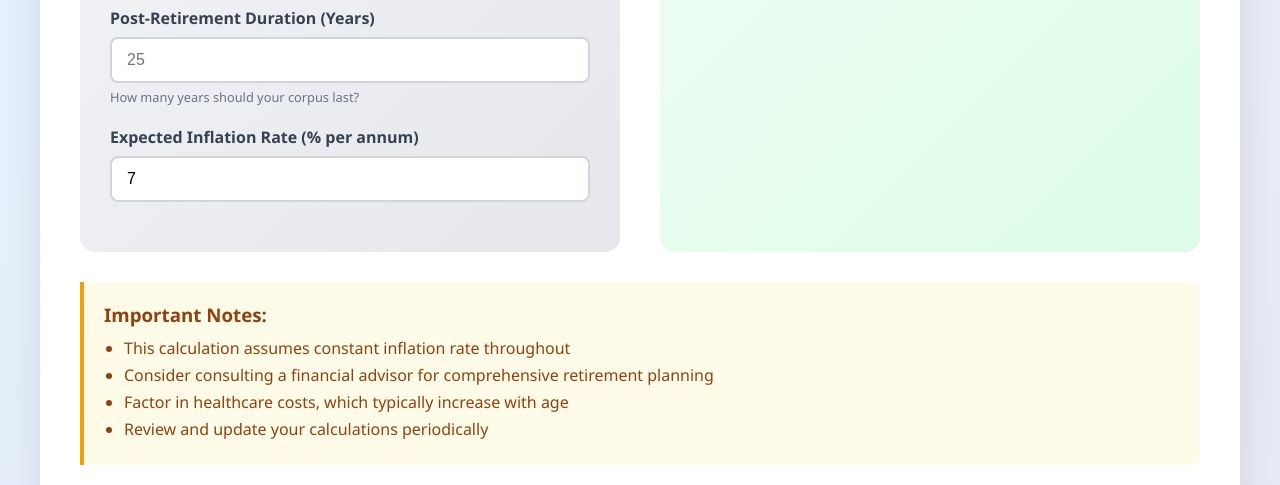
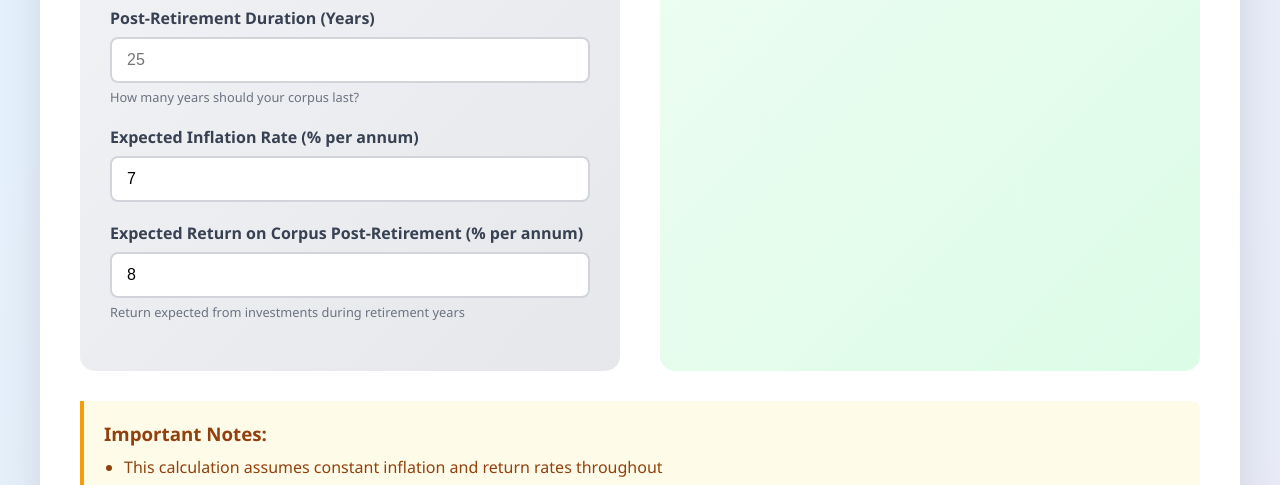
Before and after one commit to syed786778/corpus_calc_new, a plain HTML site: page index.html in a window 1280 px wide. Shown: the part 460-945 px from the top of the page. Drawn offline with Linux system fonts and the light colour scheme.

Commit message:
Update index.html

```diff
--- a/index.html
+++ b/index.html
@@ -299,6 +299,12 @@
                     <label for="inflationRate">Expected Inflation Rate (% per annum)</label>
                     <input type="number" id="inflationRate" value="7" step="0.1" placeholder="7.0" oninput="calculateRetirement()">
                 </div>
+
+                <div class="form-group">
+                    <label for="postRetirementReturn">Expected Return on Corpus Post-Retirement (% per annum)</label>
+                    <input type="number" id="postRetirementReturn" value="8" step="0.1" placeholder="8.0" oninput="calculateRetirement()">
+                    <div class="helper-text">Return expected from investments during retirement years</div>
+                </div>
             </div>
 
             <!-- Results Section -->
@@ -321,10 +327,12 @@
         <div class="notes">
             <h3>Important Notes:</h3>
             <ul>
-                <li>This calculation assumes constant inflation rate throughout</li>
-                <li>Consider consulting a financial advisor for comprehensive retirement planning</li>
-                <li>Factor in healthcare costs, which typically increase with age</li>
-                <li>Review and update your calculations periodically</li>
+                <li>This calculation assumes constant inflation and return rates throughout</li>
+                <li>Post-retirement returns help reduce corpus requirement significantly</li>
+                <li>Consider a diversified investment approach for stable returns</li>
+                <li>Healthcare costs typically increase with age and may exceed inflation</li>
+                <li>Review and update your calculations periodically based on market conditions</li>
+                <li>Consult a financial advisor for comprehensive retirement planning</li>
             </ul>
         </div>
     </div>
@@ -344,6 +352,7 @@
             const retirementAge = parseInt(document.getElementById('retirementAge').value);
             const corpusDuration = parseInt(document.getElementById('corpusDuration').value);
             const inflationRate = parseFloat(document.getElementById('inflationRate').value) / 100;
+            const postRetirementReturn = parseFloat(document.getElementById('postRetirementReturn').value) / 100;
 
             const resultsDiv = document.getElementById('results');
 
@@ -364,13 +373,42 @@
             // Calculate future value of current expenses at retirement
             const futureAnnualExpenses = annualExpenses * Math.pow(1 + inflationRate, yearsToRetirement);
 
-            // Calculate present value of annuity needed for retirement years
-            const presentValueFactor = (1 - Math.pow(1 + inflationRate, -corpusDuration)) / inflationRate;
-            const totalCorpusRequired = futureAnnualExpenses * presentValueFactor;
+            // Calculate corpus required considering post-retirement returns
+            // Using present value of growing annuity formula considering returns vs inflation
+            let totalCorpusRequired;
+            const realReturnRate = (postRetirementReturn - inflationRate) / (1 + inflationRate); // Real return after inflation
 
-            // Monthly withdrawal amount (future value)
+            if (Math.abs(postRetirementReturn - inflationRate) < 0.0001) {
+                // If return equals inflation, simple multiplication
+                totalCorpusRequired = futureAnnualExpenses * corpusDuration;
+            } else {
+                // Present value of annuity with different discount rate
+                const monthlyReturn = postRetirementReturn / 12;
+                const monthlyInflation = inflationRate / 12;
+                const monthlyWithdrawalAtStart = futureAnnualExpenses / 12;
+
+                // Calculate required corpus using PMT formula for growing annuity
+                // Where withdrawals grow with inflation but corpus earns returns
+                let corpusNeeded = 0;
+                let monthlyExpenseAtRetirement = monthlyWithdrawalAtStart;
+
+                for (let month = 1; month <= corpusDuration * 12; month++) {
+                    // Present value of this month's withdrawal discounted at return rate
+                    const pvOfWithdrawal = monthlyExpenseAtRetirement / Math.pow(1 + monthlyReturn, month);
+                    corpusNeeded += pvOfWithdrawal;
+                    // Expense grows with inflation each month
+                    monthlyExpenseAtRetirement *= (1 + monthlyInflation);
+                }
+                totalCorpusRequired = corpusNeeded;
+            }
+
+            // Monthly withdrawal amount (future value at start of retirement)
             const monthlyWithdrawal = futureAnnualExpenses / 12;
             const inflationAdjustedExpenses = futureAnnualExpenses / 12;
+
+            // Calculate corpus without considering returns for comparison
+            const corpusWithoutReturns = futureAnnualExpenses * corpusDuration;
+            const savingsFromReturns = corpusWithoutReturns - totalCorpusRequired;
 
             resultsDiv.innerHTML = `
                 <div class="result-card primary">
@@ -381,13 +419,29 @@
                 <div class="result-card success">
                     <h3>Total Corpus Required</h3>
                     <div class="result-value">${formatCurrency(totalCorpusRequired)}</div>
-                    <div class="result-subtitle">Amount needed at retirement</div>
+                    <div class="result-subtitle">Amount needed at retirement (considering ${(postRetirementReturn * 100).toFixed(1)}% returns)</div>
                 </div>
 
                 <div class="result-card info">
                     <h3>Monthly Withdrawal</h3>
                     <div class="result-value">${formatCurrency(monthlyWithdrawal)}</div>
-                    <div class="result-subtitle">Inflation-adjusted monthly amount</div>
+                    <div class="result-subtitle">Starting monthly amount (grows with inflation)</div>
+                </div>
+
+                <div class="result-card warning">
+                    <h3>Impact of Post-Retirement Returns</h3>
+                    <div class="expense-comparison">
+                        <span>Without Returns:</span>
+                        <span>${formatCurrency(corpusWithoutReturns)}</span>
+                    </div>
+                    <div class="expense-comparison">
+                        <span>With ${(postRetirementReturn * 100).toFixed(1)}% Returns:</span>
+                        <span>${formatCurrency(totalCorpusRequired)}</span>
+                    </div>
+                    <div class="expense-comparison" style="color: #10b981; font-weight: bold;">
+                        <span>Savings from Returns:</span>
+                        <span>${formatCurrency(savingsFromReturns)}</span>
+                    </div>
                 </div>
 
                 <div class="result-card warning">
@@ -411,7 +465,9 @@
                         To maintain your current lifestyle of <strong>${formatCurrency(currentExpenses)}/month</strong>
                         for <strong>${corpusDuration} years</strong> after retirement,
                         you need to accumulate <strong>${formatCurrency(totalCorpusRequired)}</strong>
-                        by age ${retirementAge}.
+                        by age ${retirementAge}. Your corpus will earn <strong>${(postRetirementReturn * 100).toFixed(1)}%</strong>
+                        returns post-retirement, saving you <strong>${formatCurrency(savingsFromReturns)}</strong>
+                        compared to keeping money idle.
                     </p>
                 </div>
             `;
```
